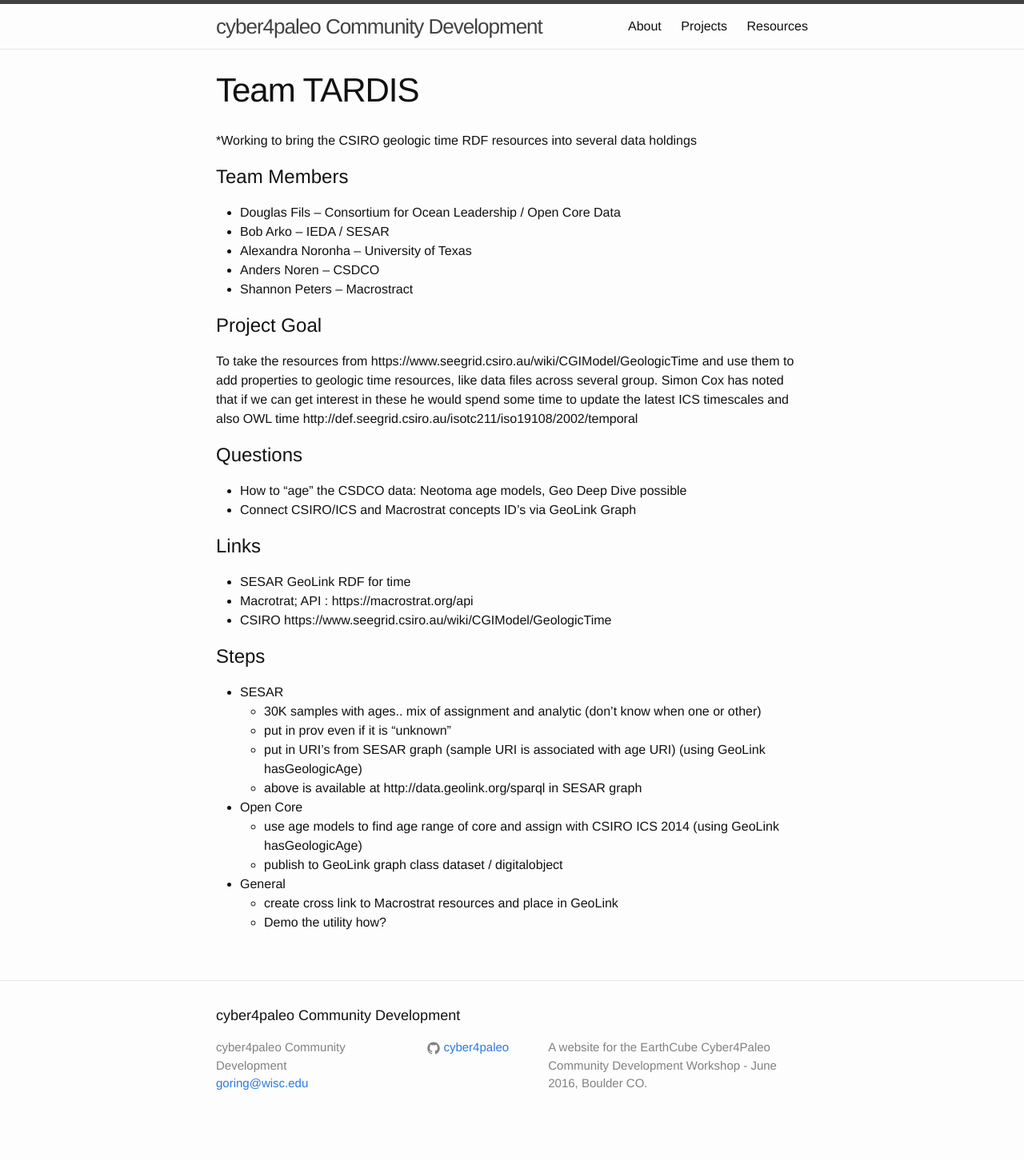
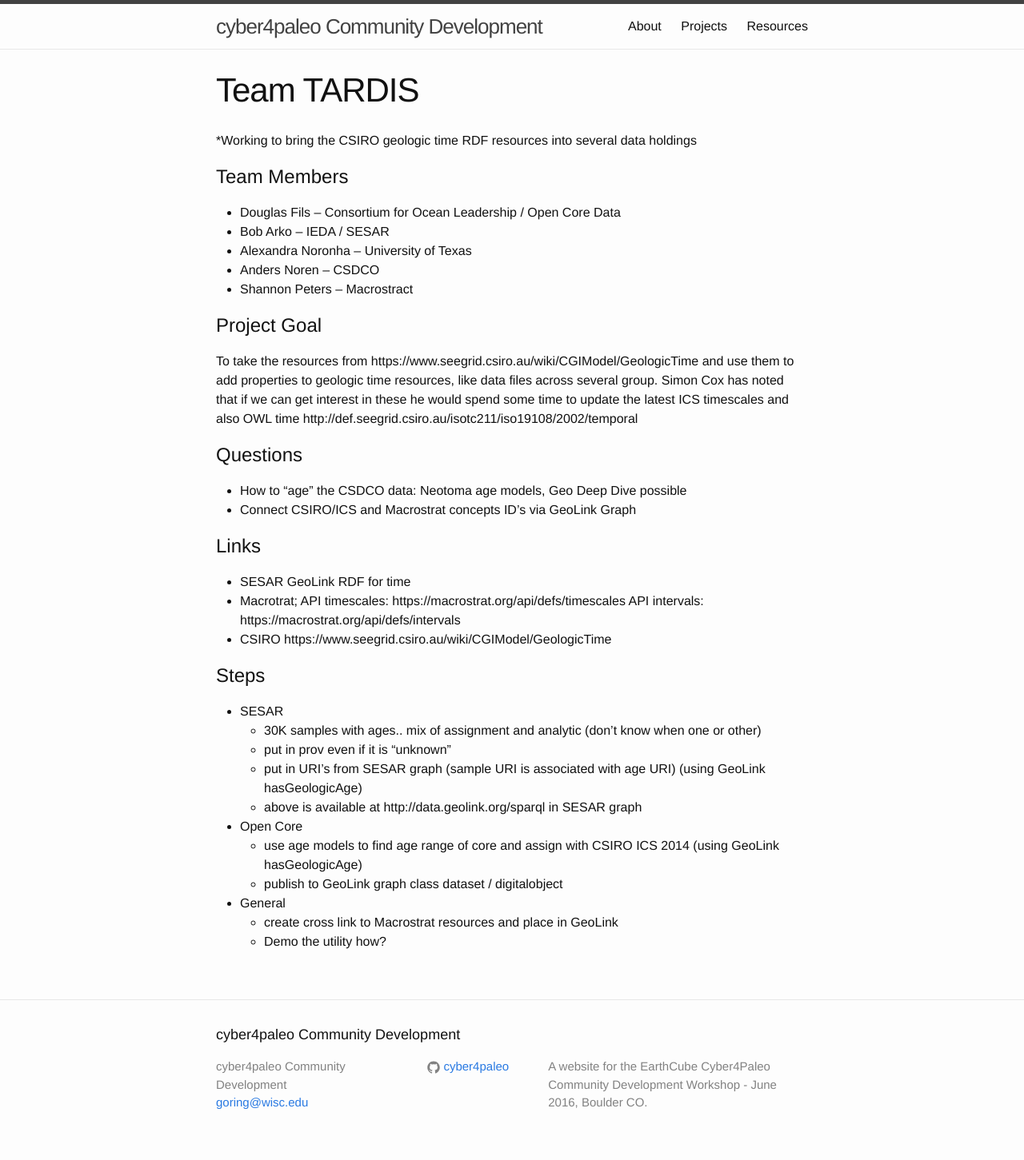
Before and after one commit to cyber4paleo/cyber4paleo.github.io, a Jekyll site: the page built from _projects/team_tardis.md, in a window 1280 px wide. Shown: the whole page at 80% size. Built offline with Jekyll 4.4.1, drawn with Linux system fonts in a browser that asks for light colours; before the commit the page ends 1427 px from its top, so only the background shows below that.

Commit message:
Update team_tardis.md

```diff
--- a/_projects/team_tardis.md
+++ b/_projects/team_tardis.md
@@ -33,7 +33,7 @@ OWL time http://def.seegrid.csiro.au/isotc211/iso19108/2002/temporal
 # Links
 
   * SESAR GeoLink RDF for time
-  * Macrotrat;  API : https://macrostrat.org/api
+  * Macrotrat;  API timescales: https://macrostrat.org/api/defs/timescales API intervals: https://macrostrat.org/api/defs/intervals
   * CSIRO   https://www.seegrid.csiro.au/wiki/CGIModel/GeologicTime
 
 # Steps
```
